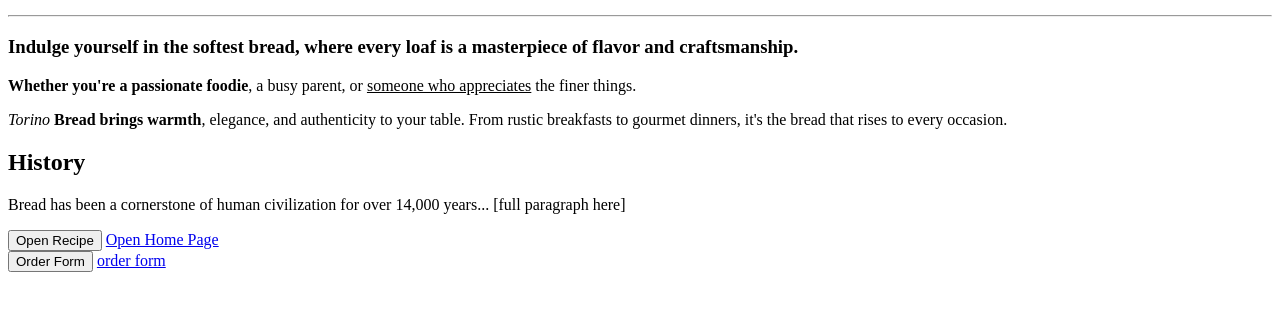
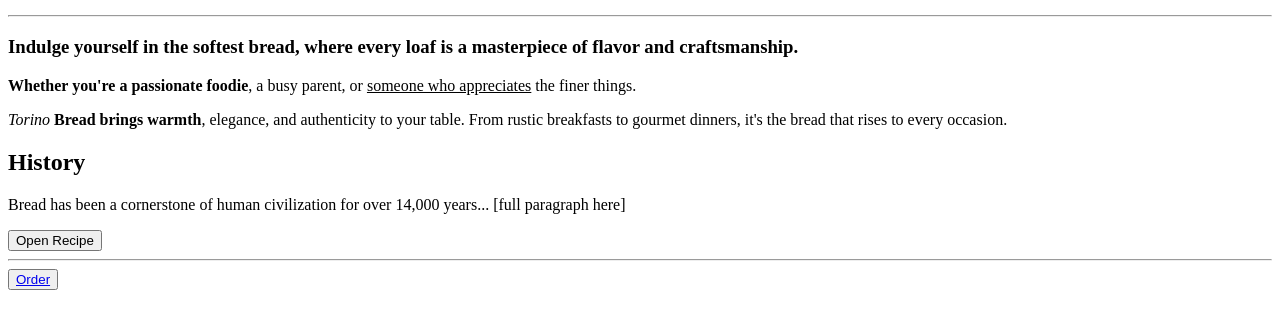
Before and after one commit to myricktorino-droid/intro-website, a plain HTML site: page index.html in a window 1280 px wide. Shown: the part 256-584 px from the top of the page. Drawn offline with Linux system fonts and the light colour scheme.

Commit message:
Update index.html

```diff
--- a/index.html
+++ b/index.html
@@ -30,12 +30,16 @@
   <!-- Footer Actions -->
   <footer>
     <button onclick="window.open('Recipe.html', '_blank')">Open Recipe</button>
-    <a href="Open Recipe.html" target="_blank">Open Home Page</a>
+    <a href="Open Recipe.html"></a>
   </footer>
 
+<hr>
+
+<html>
+  <body>
   <footer>
-    <button onclick="window.open('Recipe.html', '_blank')">Order Form</button>
-    <a href="order form.html" target="_blank">order form</a>
+    <button onclick="window.open('Order.html', '_blank')">
+    <a href="Order.html" target="_blank">Order</a>
   </footer>
 
 </body>
```
